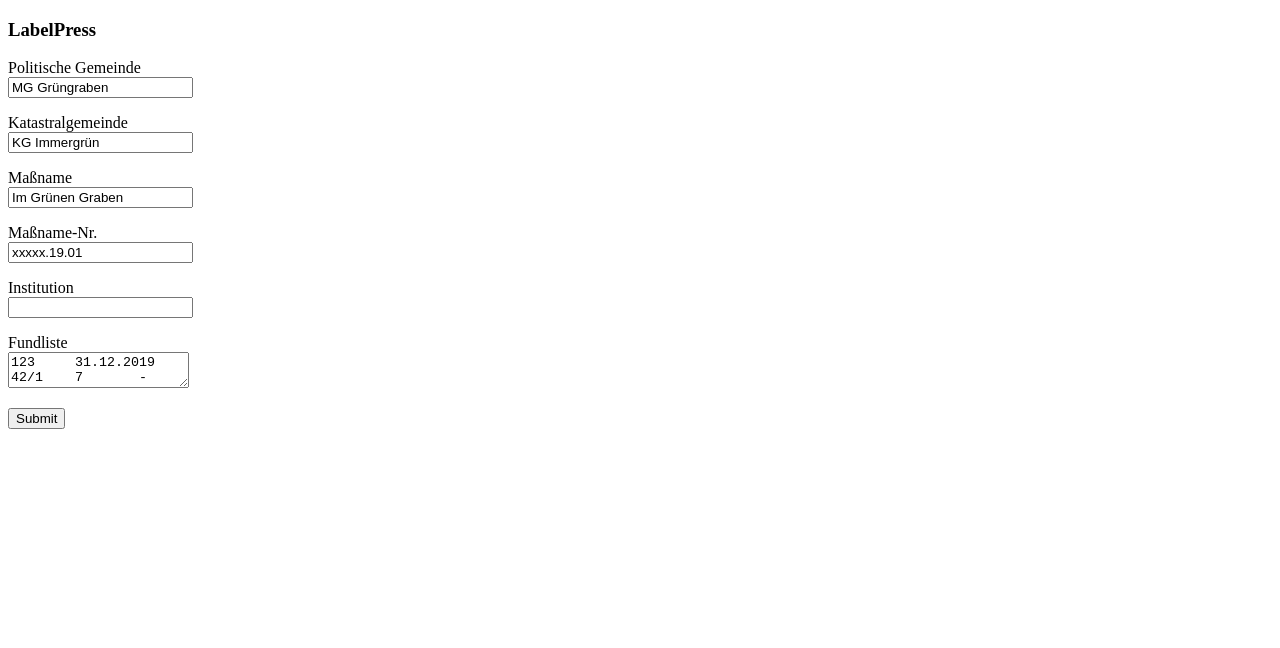
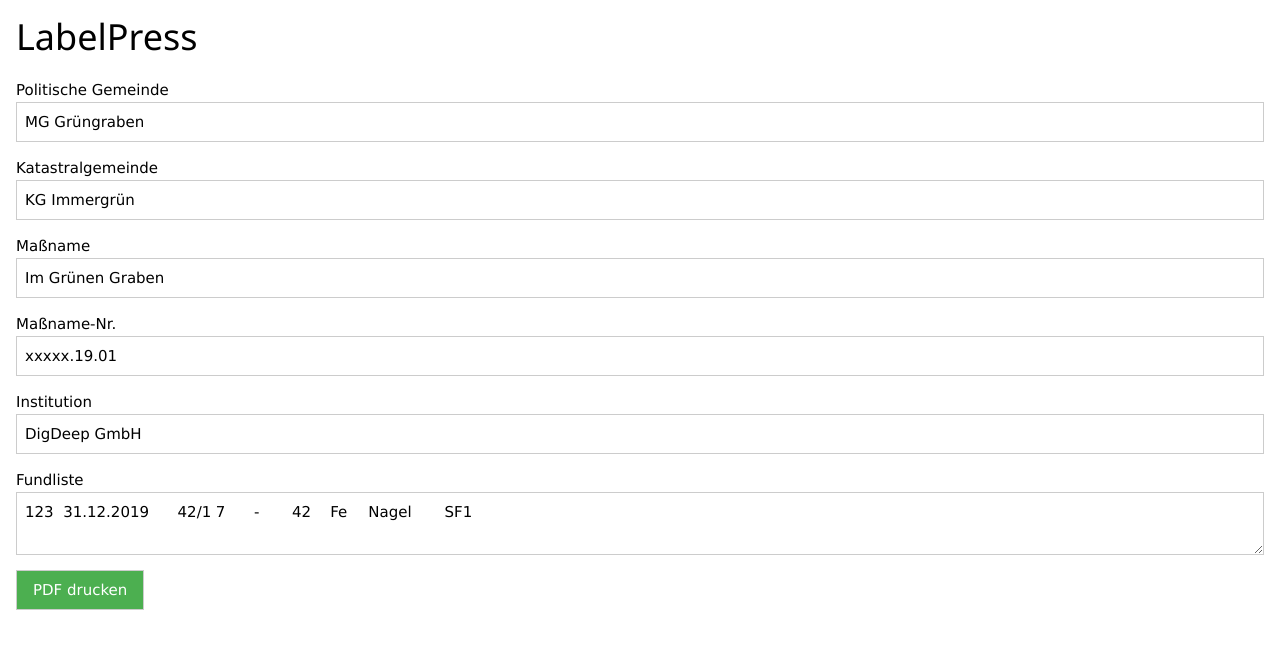
Before and after one commit to burgried/labelpress, a website built with Parcel: page index.html in a window 1280 px wide. Built offline with nearby package versions, Linux system fonts and the light colour scheme.

Commit message:
using W3CSS

```diff
--- a/index.html
+++ b/index.html
@@ -2,39 +2,42 @@
 <html>
 <meta charset="utf-8">
 <title>LabelPress</title>
+ <link rel="stylesheet" href="https://www.w3schools.com/w3css/4/w3.css">
 <body>
 
-<h3>LabelPress</h3>
+  <div class="w3-container">
+    <header>
+      <h1>LabelPress</h1>
+    </header>
 
     <p>
       <label for="form_pp">Politische Gemeinde</label><br />
-  <input type="text" id="form_pp" value="MG Grüngraben">
+      <input type="text" id="form_pp" class="w3-input w3-border" value="MG Grüngraben">
     </p>
     <p>
       <label for="form_kg">Katastralgemeinde</label><br />
-  <input type="text" id="form_kg" value="KG Immergrün">
+      <input type="text" id="form_kg" class="w3-input w3-border" value="KG Immergrün">
     </p>
     <p>
       <label for="form_mn">Maßname</label><br />
-  <input type="text" id="form_mn" value="Im Grünen Graben">
+      <input type="text" id="form_mn" class="w3-input w3-border" value="Im Grünen Graben">
     </p>
     <p>
       <label for="form_mnr">Maßname-Nr.</label><br />
-  <input type="text" id="form_mnr" value="xxxxx.19.01">
+      <input type="text" id="form_mnr" class="w3-input w3-border" value="xxxxx.19.01">
     </p>
     <p>
       <label for="form_institution">Institution</label><br />
-  <input type="text" id="form_institution" value="">
+      <input type="text" id="form_institution" class="w3-input w3-border" value="DigDeep GmbH">
     </p>
 
     <p>
       <label for="form_input">Fundliste</label><br />
-  <textarea id="form_input">123	31.12.2019	42/1	7	-	42	Fe	Nagel	SF1</textarea>
+      <textarea id="form_input" class="w3-input w3-border">123	31.12.2019	42/1	7	-	42	Fe	Nagel	SF1</textarea>
     </p>
 
-<p><input type="submit" id="form_submit"></p>
-
+    <p><input type="submit" class="w3-button w3-border w3-green" id="form_submit" value="PDF drucken"></p>
+  </div>
   <script src="src/index.js"></script>
-
 </body>
 </html>
```
Lines whose indentation alone changed are shown as unchanged.
